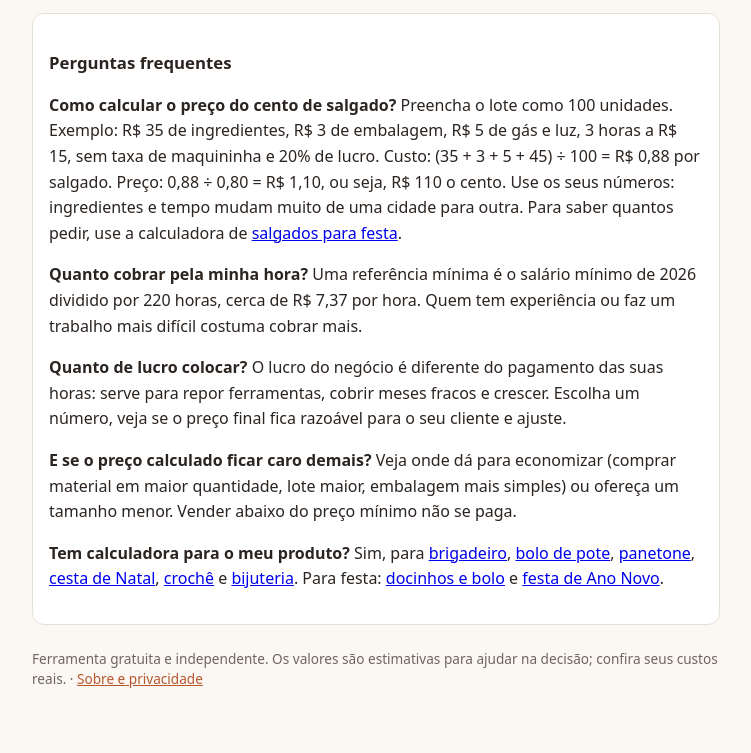
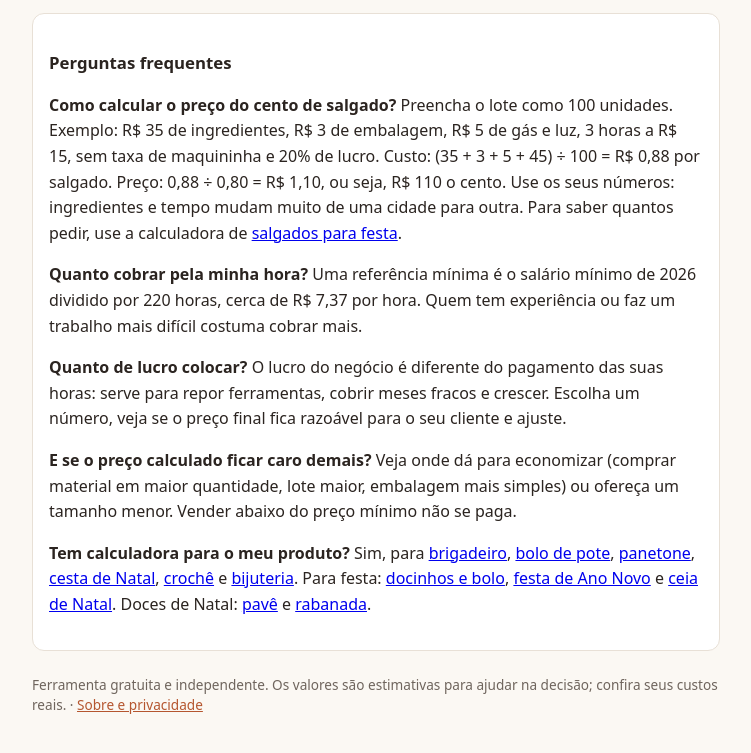
Before and after one commit to freitasgoulartgomesa-prog/precifica, a plain HTML site: page index.html in a window 1280 px wide. Shown: the part 3138-3891 px from the top of the page, without its empty margins (264-1015 px from the left). Drawn offline with Linux system fonts and the light colour scheme.

Commit message:
Início: links para ceia de Natal, pavê e rabanada nas perguntas

```diff
--- a/index.html
+++ b/index.html
@@ -150,7 +150,7 @@ Preço = (custo + taxa fixa por venda) ÷ (1 − taxa% − lucro%). Assim a taxa
 <p><b>Quanto cobrar pela minha hora?</b> Uma referência mínima é o salário mínimo de 2026 dividido por 220 horas, cerca de R$ 7,37 por hora. Quem tem experiência ou faz um trabalho mais difícil costuma cobrar mais.</p>
 <p><b>Quanto de lucro colocar?</b> O lucro do negócio é diferente do pagamento das suas horas: serve para repor ferramentas, cobrir meses fracos e crescer. Escolha um número, veja se o preço final fica razoável para o seu cliente e ajuste.</p>
 <p><b>E se o preço calculado ficar caro demais?</b> Veja onde dá para economizar (comprar material em maior quantidade, lote maior, embalagem mais simples) ou ofereça um tamanho menor. Vender abaixo do preço mínimo não se paga.</p>
-<p><b>Tem calculadora para o meu produto?</b> Sim, para <a href="/precifica/brigadeiro/">brigadeiro</a>, <a href="/precifica/bolo-de-pote/">bolo de pote</a>, <a href="/precifica/panetone/">panetone</a>, <a href="/precifica/cesta-de-natal/">cesta de Natal</a>, <a href="/precifica/croche/">crochê</a> e <a href="/precifica/bijuteria/">bijuteria</a>. Para festa: <a href="/precifica/docinhos-e-bolo/">docinhos e bolo</a> e <a href="/precifica/festa-de-ano-novo/">festa de Ano Novo</a>.</p>
+<p><b>Tem calculadora para o meu produto?</b> Sim, para <a href="/precifica/brigadeiro/">brigadeiro</a>, <a href="/precifica/bolo-de-pote/">bolo de pote</a>, <a href="/precifica/panetone/">panetone</a>, <a href="/precifica/cesta-de-natal/">cesta de Natal</a>, <a href="/precifica/croche/">crochê</a> e <a href="/precifica/bijuteria/">bijuteria</a>. Para festa: <a href="/precifica/docinhos-e-bolo/">docinhos e bolo</a>, <a href="/precifica/festa-de-ano-novo/">festa de Ano Novo</a> e <a href="/precifica/ceia-de-natal/">ceia de Natal</a>. Doces de Natal: <a href="/precifica/pave/">pavê</a> e <a href="/precifica/rabanada/">rabanada</a>.</p>
 </section>
 </article><!--/HOME-->
 <footer>Ferramenta gratuita e independente. Os valores são estimativas para ajudar na decisão; confira seus custos reais. · <a href="/precifica/sobre/">Sobre e privacidade</a></footer>
```
